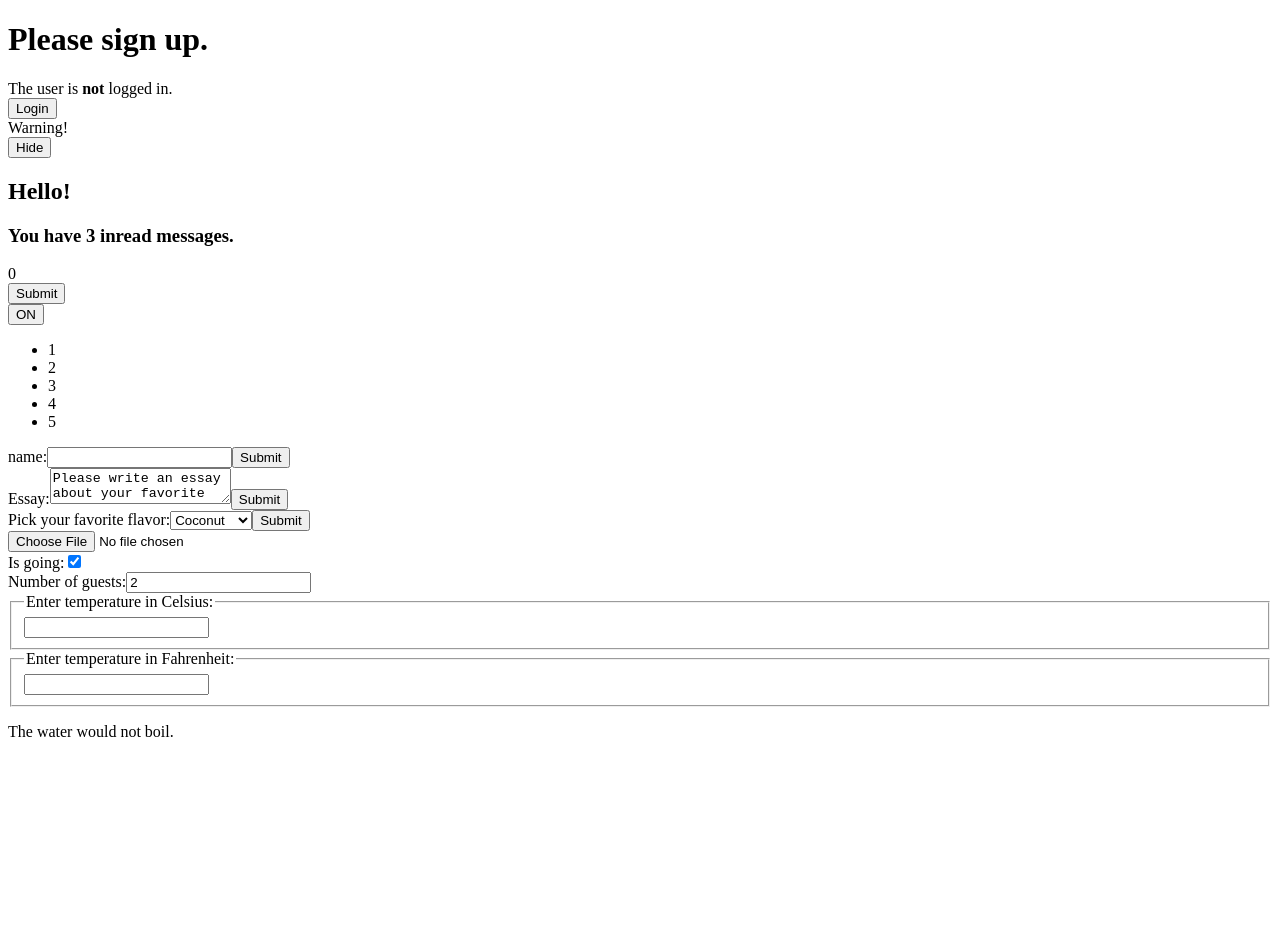
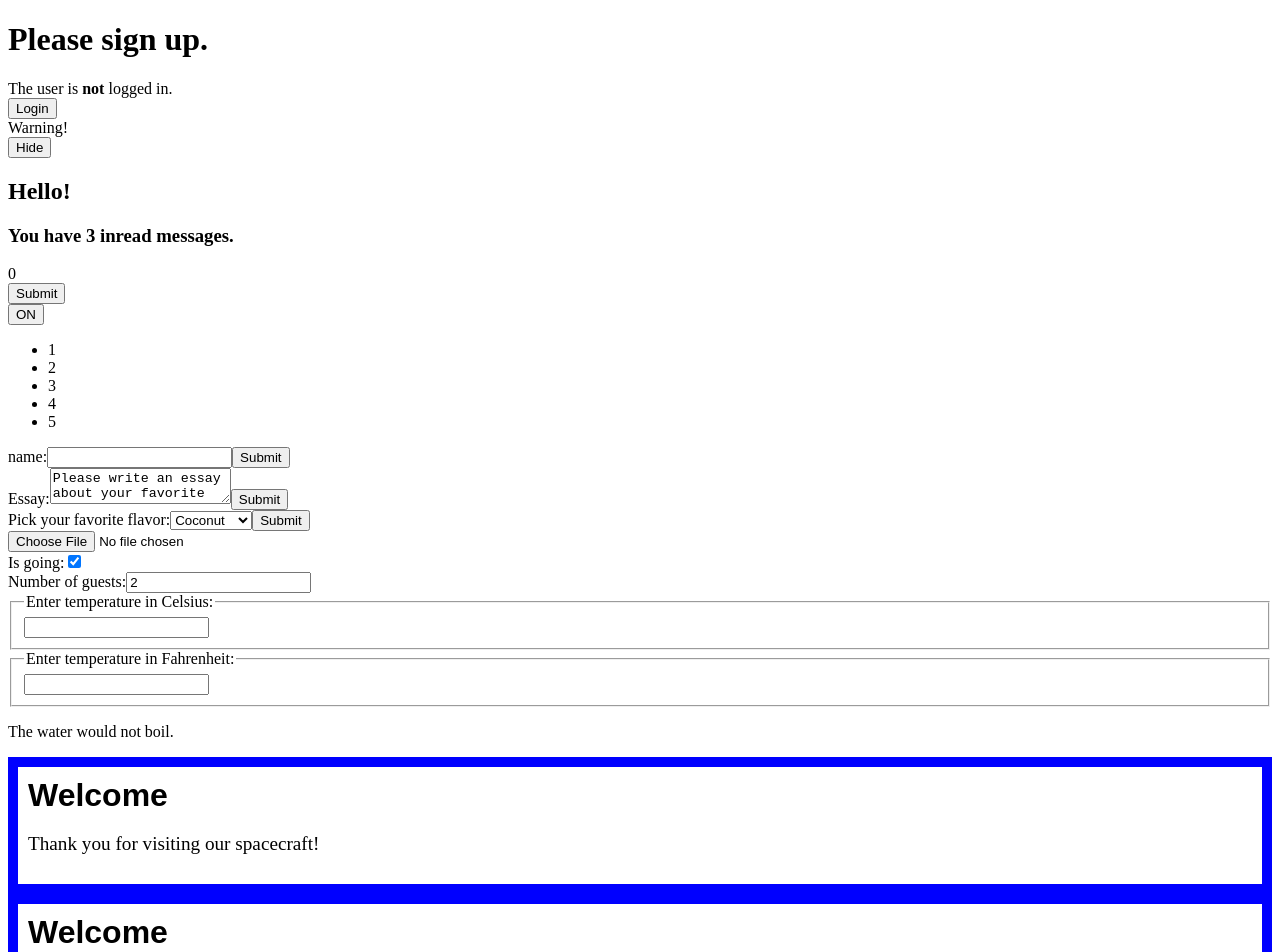
Before and after one commit to vlapwd/react-main-concepts, a React app: page / in a window 1280 px wide. Shown: the top 952 px of the page. Before the commit the page ends 800 px from the top, so only its background shows below. Built offline with nearby package versions, Linux system fonts and the light colour scheme; the HTML template or start-up script is replaced by a standard one.

Commit message:
コンポジション vs 継承

```diff
--- /dev/null
+++ b/src/fancyBorder.jsx
@@ -0,0 +1,9 @@
+import React from "react";
+
+export function FancyBorder(props) {
+  return (
+    <div className={"FancyBorder FancyBorder-" + props.color}>
+      {props.children}
+    </div>
+  );
+}
--- /dev/null
+++ b/src/index.css
@@ -0,0 +1,17 @@
+.FancyBorder {
+  padding: 10px 10px;
+  border: 10px solid;
+}
+
+.FancyBorder-blue {
+  border-color: blue;
+}
+
+.Dialog-title {
+  margin: 0;
+  font-family: sans-serif;
+}
+
+.Dialog-message {
+  font-size: larger;
+}
--- a/src/index.jsx
+++ b/src/index.jsx
@@ -1,5 +1,6 @@
 import React from "react";
 import ReactDOM from "react-dom";
+import "./index.css";
 import { Form } from "./form";
 import { Toggle } from "./toggle";
 import { LoginControl } from "./loginControl";
@@ -11,6 +12,7 @@
 import { FlavorForm } from "./flavorForm";
 import { Reservation } from "./reservation";
 import { Calculator } from "./calculator";
+import { SpecializationWelcomeDialog, WelcomeDialog } from "./welcomeDialog";
 
 const messages = ["React", "Re: React", "Re:Re: React"];
 const numbers = [1, 2, 3, 4, 5];
@@ -29,6 +31,8 @@
     {/* https://ja.reactjs.org/docs/uncontrolled-components.html#the-file-input-tag */}
     <Reservation />
     <Calculator />
+    <WelcomeDialog />
+    <SpecializationWelcomeDialog />
   </div>
 );
 ReactDOM.render(element, document.getElementById("root"));
--- /dev/null
+++ b/src/welcomeDialog.jsx
@@ -0,0 +1,29 @@
+import React from "react";
+import { FancyBorder } from "./fancyBorder";
+
+//Containment
+export function WelcomeDialog() {
+  return (
+    <FancyBorder color="blue">
+      {/* props.children */}
+      <h1 className="Dialog-title">Welcome</h1>
+      <p className="Dialog-message">Thank you for visiting our spacecraft!</p>
+    </FancyBorder>
+  );
+}
+
+//Specialization
+function Dialog(props) {
+  return (
+    <FancyBorder color="blue">
+      <h1 className="Dialog-title">{props.title}</h1>
+      <p className="Dialog-message">{props.message}</p>
+    </FancyBorder>
+  );
+}
+
+export function SpecializationWelcomeDialog() {
+  return (
+    <Dialog title="Welcome" message="Thank you for visiting our spacecraft!" />
+  );
+}
```
